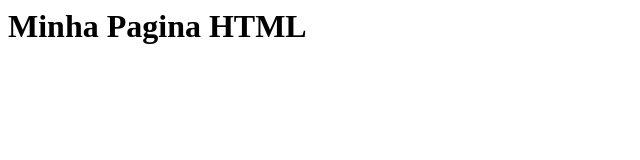
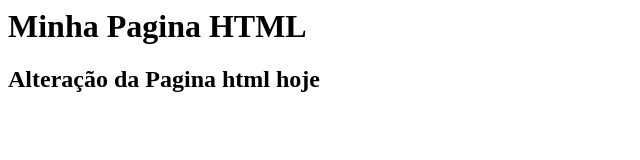
Before and after one commit to CamilaPinheiroHACKER/gama-no-github, a plain HTML site: page index.html in a window 1280 px wide. Shown: the whole page, without its empty margins (0-640 px from the left). Drawn offline with Linux system fonts and the light colour scheme.

Commit message:
arquivo index.html atualizado novamente

```diff
--- a/index.html
+++ b/index.html
@@ -1,5 +1,6 @@
 <html>
 	<body>
 		<h1>Minha Pagina HTML</h1>
+		<h2>Alteração da Pagina html hoje</h2>
 	</body>
 </html>
```
